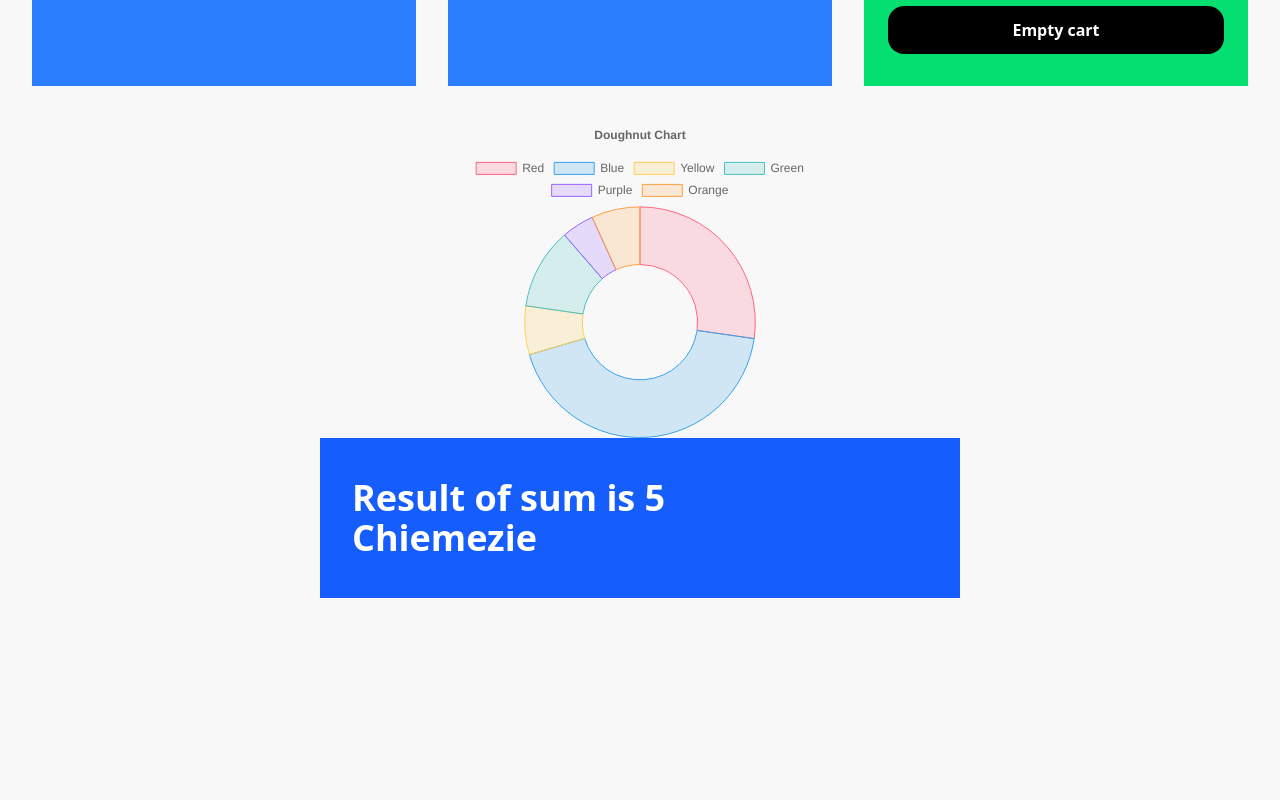
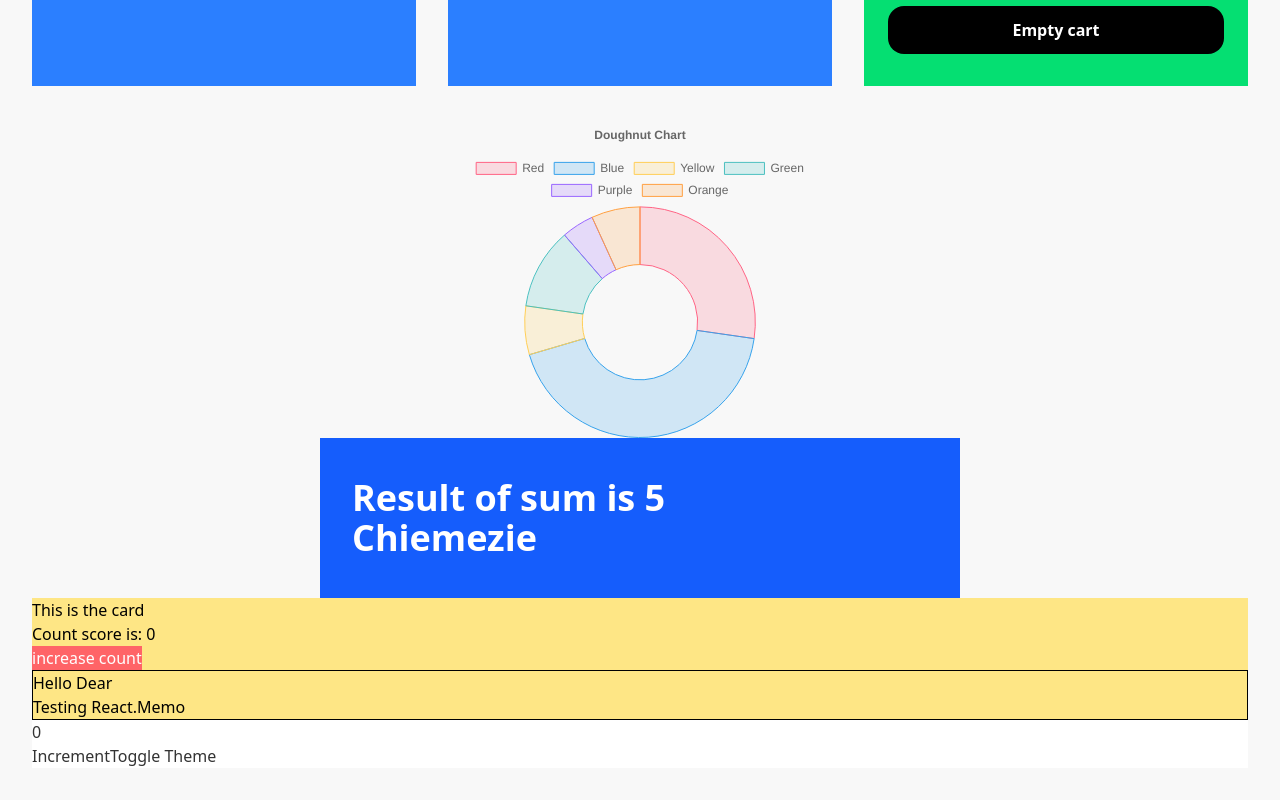
Before and after one commit to Chiemezie-Uchenwoke/react-test, a React (Vite) app: page / in a window 1280 px wide. Shown: the part 626-1426 px from the top of the page. Before the commit the page ends 1256 px from the top, so only its background shows below. Built offline with nearby package versions, Linux system fonts and the light colour scheme.

Commit message:
Add React.memo and useMemo

```diff
--- /dev/null
+++ b/src/components/Numbers/Numbers.jsx
@@ -0,0 +1,27 @@
+import { useMemo, useState } from "react";
+
+const Numbers = () => {
+  const [count, setCount] = useState(0);
+  const [dark, setDark] = useState(false);
+
+  // Expensive calculation
+  const double = useMemo(() => {
+    console.log("Calculating...");
+    return count * 2;
+  }, [count]); // Only recalculates when 'count' changes
+
+  const theme = {
+    backgroundColor: dark ? "#333" : "#fff",
+    color: dark ? "#fff" : "#333"
+  };
+
+  return (
+    <div style={theme}>
+      <h2>{double}</h2>
+      <button onClick={() => setCount(c => c + 1)}>Increment</button>
+      <button onClick={() => setDark(d => !d)}>Toggle Theme</button>
+    </div>
+  );
+};
+
+export default Numbers;
--- /dev/null
+++ b/src/components/ShowCard/MyCard.jsx
@@ -0,0 +1,16 @@
+import { memo } from "react"
+const MyCard = memo(({title, desc}) => {
+    return (
+        <div className="border ">
+            <h2>
+                {title}
+            </h2>
+
+            <p>
+                {desc}
+            </p>
+        </div>
+    )
+});
+
+export default MyCard;
--- /dev/null
+++ b/src/components/ShowCard/ShowCard.jsx
@@ -0,0 +1,23 @@
+import MyCard from "./MyCard";
+import { useState } from "react";
+
+const ShowCard = () => {
+    const [count, setCount] = useState(0);
+    return (
+        <div className="bg-amber-200">
+            <h1>This is the card</h1>
+
+            <p>
+                Count score is: {count}
+            </p>
+
+            <button onClick={() => setCount(count + 1)} className="bg-red-400 text-white">
+                increase count
+            </button>
+
+            <MyCard title={"Hello Dear"} desc={"Testing React.Memo"} />
+        </div>
+    )
+};
+
+export default ShowCard;
--- a/src/pages/HomePage.jsx
+++ b/src/pages/HomePage.jsx
@@ -3,6 +3,8 @@ import ProductCart from "../components/ProductCart/ProductCart";
 import ShowSum from "../components/ShowSum/ShowSum";
 import Header from "../components/Header/Header";
 import DoughnutChart from "../components/DoughnutChart/DoughnutChart";
+import ShowCard from "../components/ShowCard/ShowCard";
+import Numbers from "../components/Numbers/Numbers";
 
 const HomePage = () => {
     return (
@@ -12,6 +14,8 @@ const HomePage = () => {
             <ProductCart />
             <DoughnutChart />
             <ShowSum />
+            <ShowCard />
+            <Numbers />
         </>
     )
 }
```
